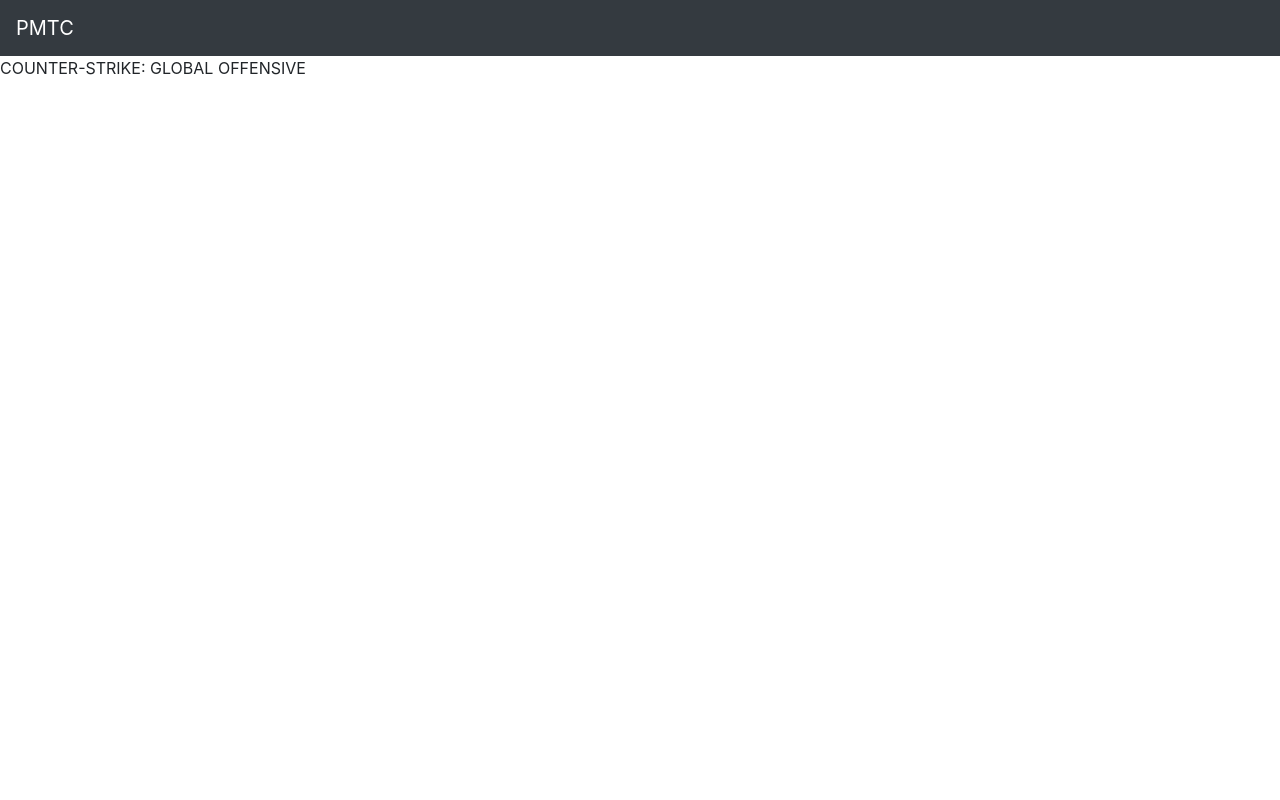
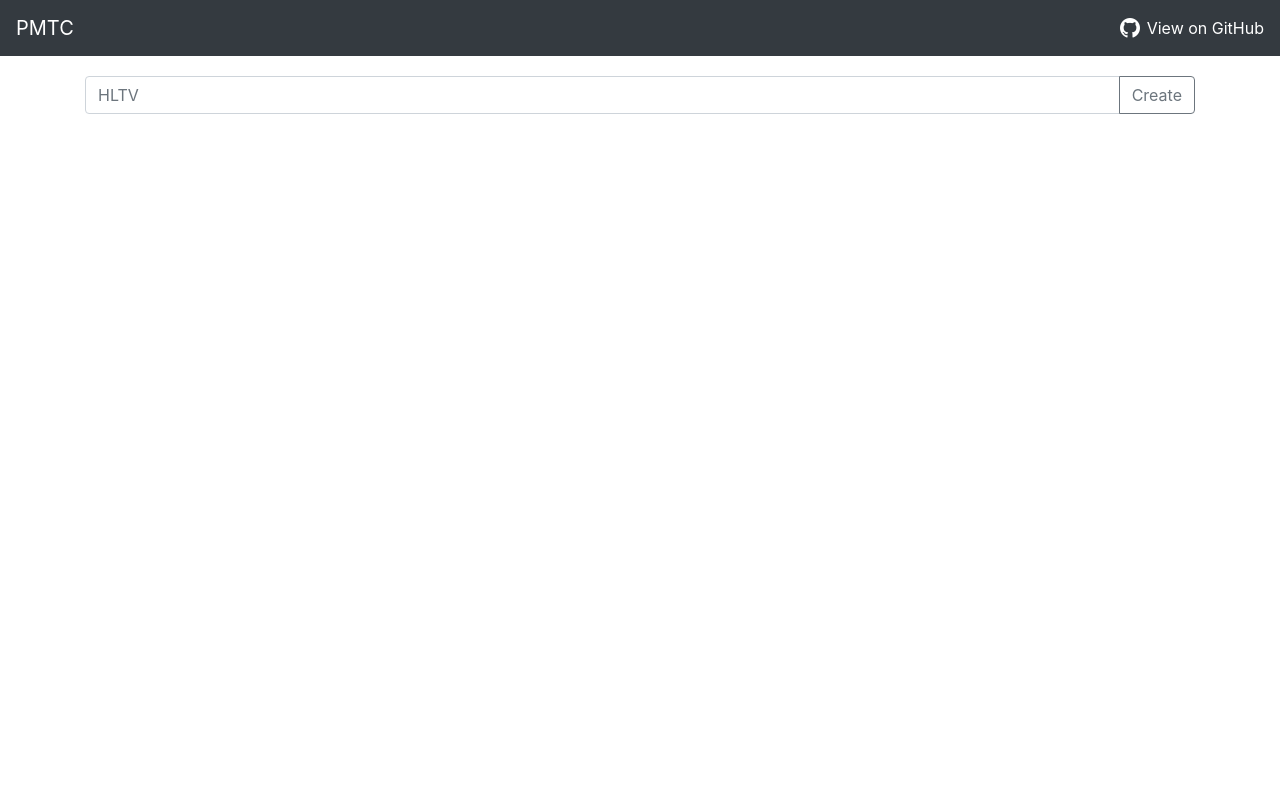
Before and after one commit to amosbastian/PMTC-python, a Flask app: page /csgo in a window 1280 px wide. Run offline with Flask 2, Linux system fonts and the light colour scheme; some libraries are stand-ins or nearby versions.

Commit message:
Add CSGO page with validation and spinner

```diff
--- a/pmtc/app.py
+++ b/pmtc/app.py
@@ -15,6 +15,10 @@ test = True
 def index():
     return render_template("index.html")
 
+@app.route("/test")
+def test():
+    return render_template("test.html")
+
 def is_matchhistory(form, field):
     if not "https://matchhistory" in field.data and len(field.data) < 90:
         raise ValidationError("Must be a valid match history URL!")
@@ -22,10 +26,6 @@ def is_matchhistory(form, field):
 class MatchHistoryForm(FlaskForm):
     matchhistory = StringField("matchhistory", validators=[InputRequired(),
         is_matchhistory], render_kw={"placeholder": "Match history"})
-
-@app.route("/test")
-def test():
-    return render_template("test.html")
 
 @app.route("/lol", methods=["GET", "POST"])
 def lol():
@@ -38,13 +38,28 @@ def lol():
         return render_template("lol.html", form=form, result=result)
     return render_template("lol.html", form=form)
 
+def is_hltv(form, field):
+    if (not "https://www.hltv.org/stats/matches/mapstatsid/" in field.data
+        and len(field.data) < 50):
+        raise ValidationError("Must be a valid HLTV URL!")
+
+class HLTVForm(FlaskForm):
+    hltv = StringField("hltv", validators=[InputRequired(),
+        is_hltv], render_kw={"placeholder": "HLTV"})
+
+@app.route("/csgo", methods=["GET", "POST"])
+def csgo():
+    form = HLTVForm()
+    if form.validate_on_submit():
+        url = form.hltv.data
+        result = subprocess.check_output([sys.executable, "pmtc_csgo.py",
+            url]).decode("ascii")
+        return render_template("csgo.html", form=form, result=result)
+    return render_template("csgo.html", form=form)
+
 @app.route("/about")
 def about():
     return render_template("about.html")
 
-@app.route("/csgo")
-def csgo():
-    return render_template("csgo.html")
-
 if __name__ == '__main__':
     app.run(debug=True)
--- a/csgo.json
+++ b/pmtc/csgo.json
@@ -44,7 +44,7 @@
     "name": "Flash",
     "white": false
   },
-  "FaZe Clan": {
+  "FaZe": {
     "logo": "faze",
     "name": "FaZe",
     "white": true
@@ -154,7 +154,7 @@
     "name": "Rogue",
     "white": false
   },
-  "SK Gaming": {
+  "SK": {
     "logo": "sk",
     "name": "SK",
     "white": true
--- a/pmtc/static/style.css
+++ b/pmtc/static/style.css
@@ -9,6 +9,17 @@ html, body {
 
 .jumbotron-pmtc {
     margin-bottom: 0;
+}
+
+a.view-on-github {
+  color: white;
+  text-decoration: none;
+}
+
+.view-on-github {
+    padding-left: 27px;
+    background: url(/static/images/github.png) 0 center no-repeat;
+    background-size: 20px 20px;
 }
 
 .div-pmtc {
--- a/pmtc/templates/csgo.html
+++ b/pmtc/templates/csgo.html
@@ -1,5 +1,31 @@
 {% extends "layout.html" %}
 
 {% block body %}
-COUNTER-STRIKE: GLOBAL OFFENSIVE
+<div class="container h-100"" style="padding-top: 20px;">
+    <form method="POST" action="{{ url_for('csgo') }}" class="form-horizontal">
+        {{ form.csrf_token }}
+        <div class="input-group mb-3">
+            {{ form.hltv(class_="form-control") }}
+            <div class="input-group-append">
+                <input class="btn btn-outline-secondary" type="submit" value="Create" onclick="$('#loading').show();">
+            </div>
+        </div>
+        {% for error in form.hltv.errors %}
+        <div class="alert alert-danger" role="alert">
+            {{ error }}
+        </div>
+        {% endfor %}
+    </form>
+    {% if result %}
+        <textarea name="result" style="width:100%; height: 500px;">{{ result }}</textarea>
+    {% endif %}
+    <div id="loading" style="display: none;" class="row justify-content-center align-self-center">
+        <div class="sk-folding-cube center-block">
+          <div class="sk-cube1 sk-cube"></div>
+          <div class="sk-cube2 sk-cube"></div>
+          <div class="sk-cube4 sk-cube"></div>
+          <div class="sk-cube3 sk-cube"></div>
+        </div>
+    </div>
+</div>
 {% endblock %}
--- a/pmtc/templates/index.html
+++ b/pmtc/templates/index.html
@@ -5,7 +5,6 @@
     <div class="jumbotron jumbotron-pmtc">
         <div class="container">
             <h1 class="display-3">Post-Match Thread Creator</h1>
-            <p>This is a template for a simple marketing or informational website. It includes a large callout called a jumbotron and three supporting pieces of content. Use it as a starting point to create something more unique.</p>
             <p><a class="btn btn-primary btn-lg" href="/about" role="button">Learn more &raquo;</a></p>
         </div>
     </div>
--- a/pmtc/templates/navbar.html
+++ b/pmtc/templates/navbar.html
@@ -1,3 +1,4 @@
 <nav class="navbar navbar-expand-md navbar-dark bg-dark fixed-top">
   <a class="navbar-brand" href="/">PMTC</a>
+  <a class="ml-md-auto view-on-github" href="https://github.com/amosbastian/PMTC"><span>View on GitHub</span></a>
 </nav>
```
Also changed, not shown: pmtc/pmtc_csgo.py (renamed from pmtc_csgo.py), pmtc/static/images/github.png (added).
